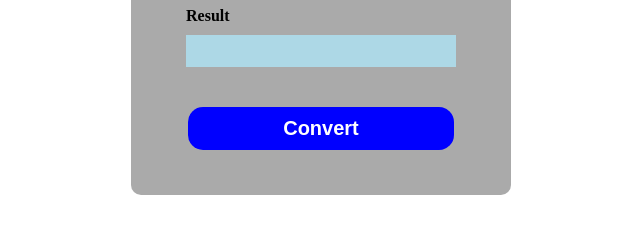
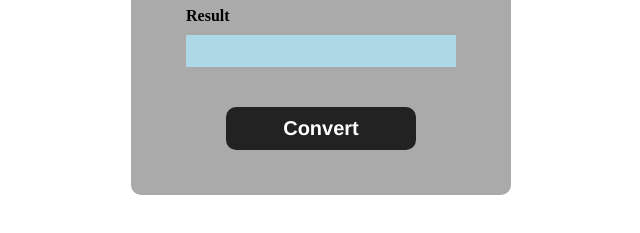
Before and after one commit to Zubby003/OIBSIP, a plain HTML site: page index.html in a window 1280 px wide. Shown: the part 355-588 px from the top of the page, without its empty margins (319-959 px from the left). Drawn offline with Linux system fonts and the light colour scheme.

Commit message:
styled button

```diff
--- a/css/style.css
+++ b/css/style.css
@@ -63,18 +63,24 @@ header h2 {
 }
 
 button {
-  background-color: blue;
+  background-color: #222;
   color: #fff;
+  font-family: "Farfetch Basis", "Helvetica Neue", Arial, sans-serif;
   font-size: 20px;
   font-weight: bold;
   padding: 10px;
-  width: 70%;
+  width: 50%;
   display: flex;
   justify-content: center;
   align-items: center;
-  border-radius: 15px;
+  border-radius: 10px;
   border: none;
-  /* padding-left: 30px; */
-  /* margin-left: 60px; */
+  cursor: pointer;
   margin: 40px auto;
 }
+
+button:hover,
+button:focus {
+  opacity: 0.75;
+  transition: 0.7s;
+}
```
